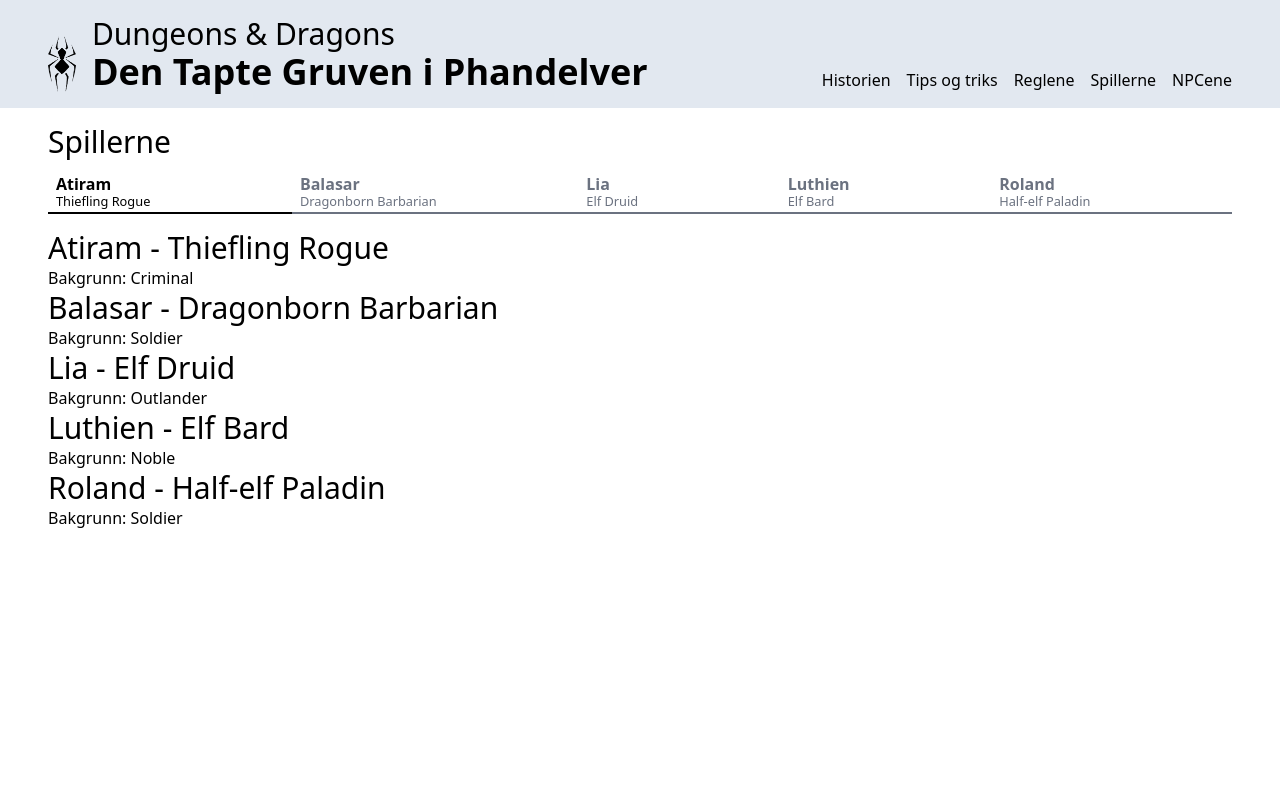
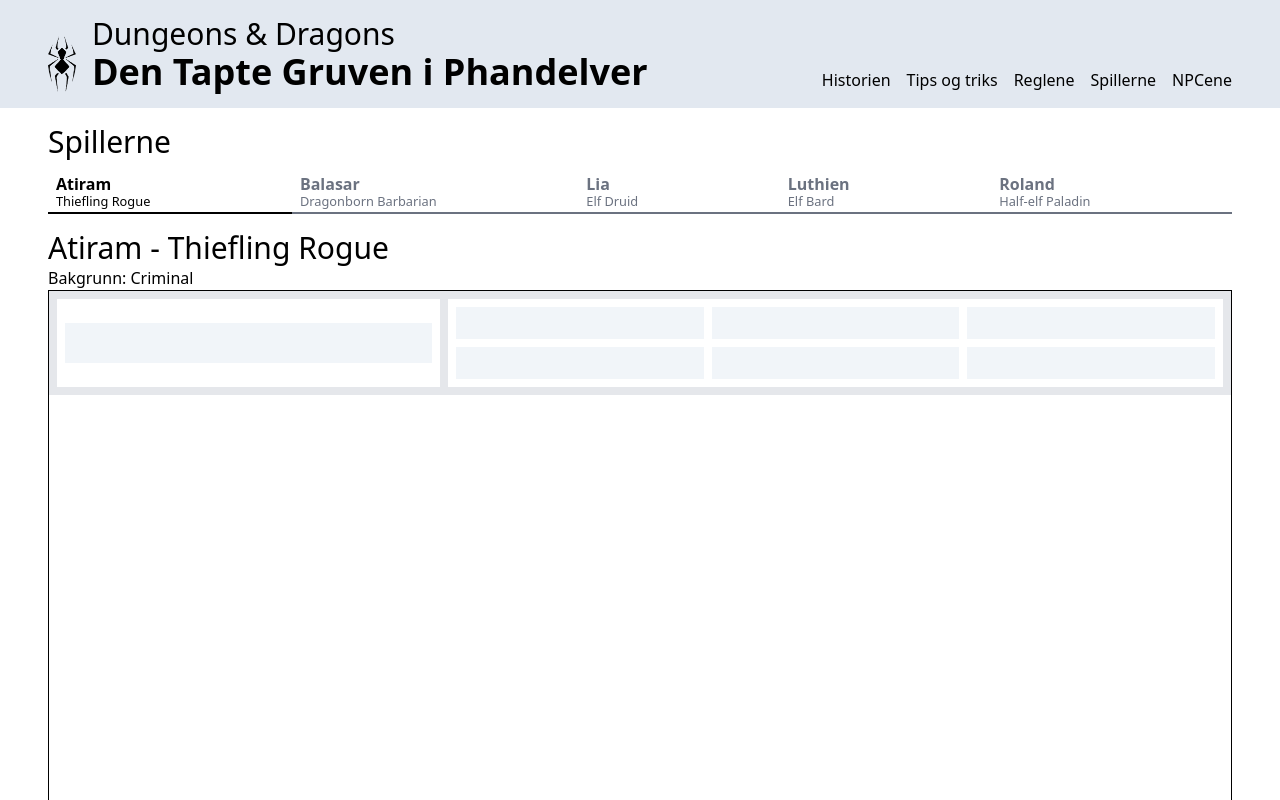
Before and after one commit to KevinMolid/dnd, a React (Vite) app: page /spillerne in a window 1280 px wide. Shown: the top 800 px of the page. Built offline with nearby package versions, Linux system fonts and the light colour scheme.

Commit message:
Started setting up character sheet

```diff
--- a/src/pages/Spillerne.tsx
+++ b/src/pages/Spillerne.tsx
@@ -7,12 +7,31 @@
   const [activePlayer, setActivePlayer] = useState("Atiram");
 
   const players = [
-    { name: "Atiram", race: "Thiefling", class: "Rogue" },
-    { name: "Balasar", race: "Dragonborn", class: "Barbarian" },
-    { name: "Lia", race: "Elf", class: "Druid" },
-    { name: "Luthien", race: "Elf", class: "Bard" },
-    { name: "Roland", race: "Half-elf", class: "Paladin" },
+    {
+      name: "Atiram",
+      race: "Thiefling",
+      class: "Rogue",
+      background: "Criminal",
+    },
+    {
+      name: "Balasar",
+      race: "Dragonborn",
+      class: "Barbarian",
+      background: "Soldier",
+    },
+    { name: "Lia", race: "Elf", class: "Druid", background: "Outlander" },
+    { name: "Luthien", race: "Elf", class: "Bard", background: "Noble" },
+    {
+      name: "Roland",
+      race: "Half-elf",
+      class: "Paladin",
+      background: "Soldier",
+    },
   ];
+
+  const activePlayerData = players.find(
+    (player) => player.name === activePlayer
+  );
 
   return (
     <div>
@@ -36,20 +55,30 @@
           ))}
         </ul>
 
-        <H2>Atiram - Thiefling Rogue</H2>
-        <p>Bakgrunn: Criminal</p>
+        <H2>
+          {activePlayerData?.name} - {activePlayerData?.race}{" "}
+          {activePlayerData?.class}
+        </H2>
+        <p>Bakgrunn: {activePlayerData?.background}</p>
 
-        <H2>Balasar - Dragonborn Barbarian</H2>
-        <p>Bakgrunn: Soldier</p>
-
-        <H2>Lia - Elf Druid</H2>
-        <p>Bakgrunn: Outlander</p>
-
-        <H2>Luthien - Elf Bard</H2>
-        <p>Bakgrunn: Noble</p>
-
-        <H2>Roland - Half-elf Paladin</H2>
-        <p>Bakgrunn: Soldier</p>
+        <div className="border-black border h-[1000px]">
+          {/* Header */}
+          <div className="bg-gray-200 grid grid-cols-3 gap-2 p-2">
+            {/* Name */}
+            <div className="bg-white flex justify-center items-center p-2">
+              <div className="bg-slate-100 h-10 w-full"></div>
+            </div>
+            {/* Details */}
+            <div className="bg-white w-full col-span-2 grid grid-cols-3 p-2 gap-2">
+              <div className="bg-slate-100 h-8"></div>
+              <div className="bg-slate-100 h-8"></div>
+              <div className="bg-slate-100 h-8"></div>
+              <div className="bg-slate-100 h-8"></div>
+              <div className="bg-slate-100 h-8"></div>
+              <div className="bg-slate-100 h-8"></div>
+            </div>
+          </div>
+        </div>
       </Container>
     </div>
   );
```
